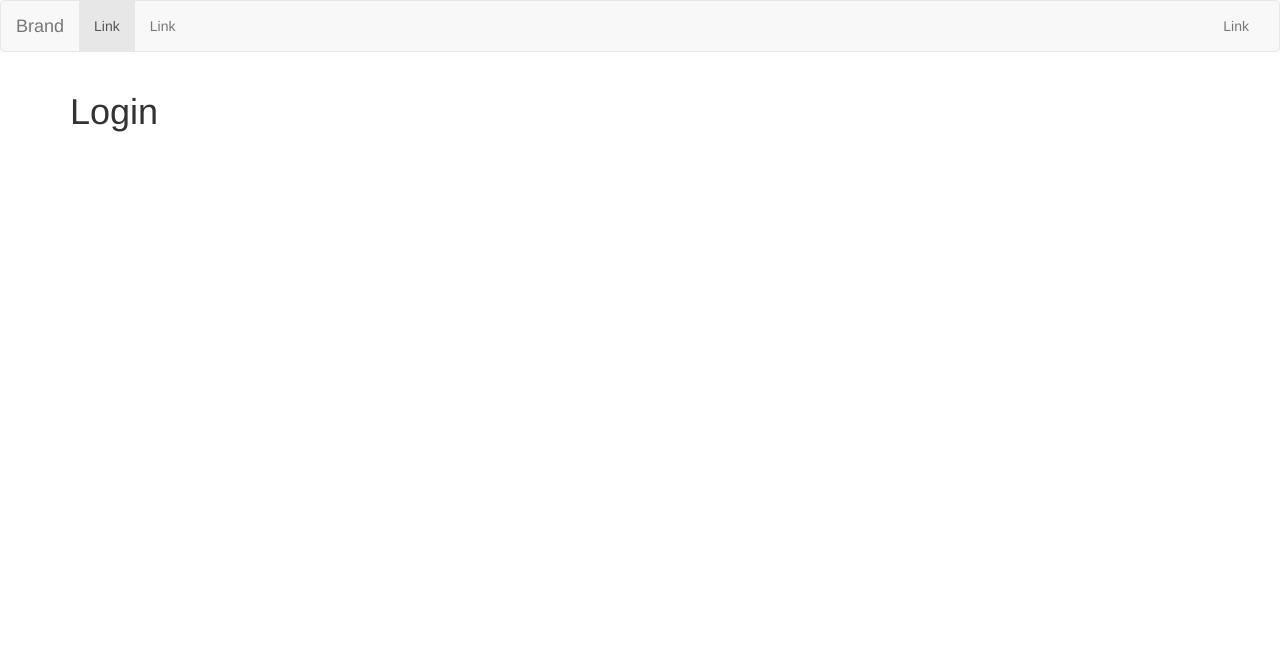
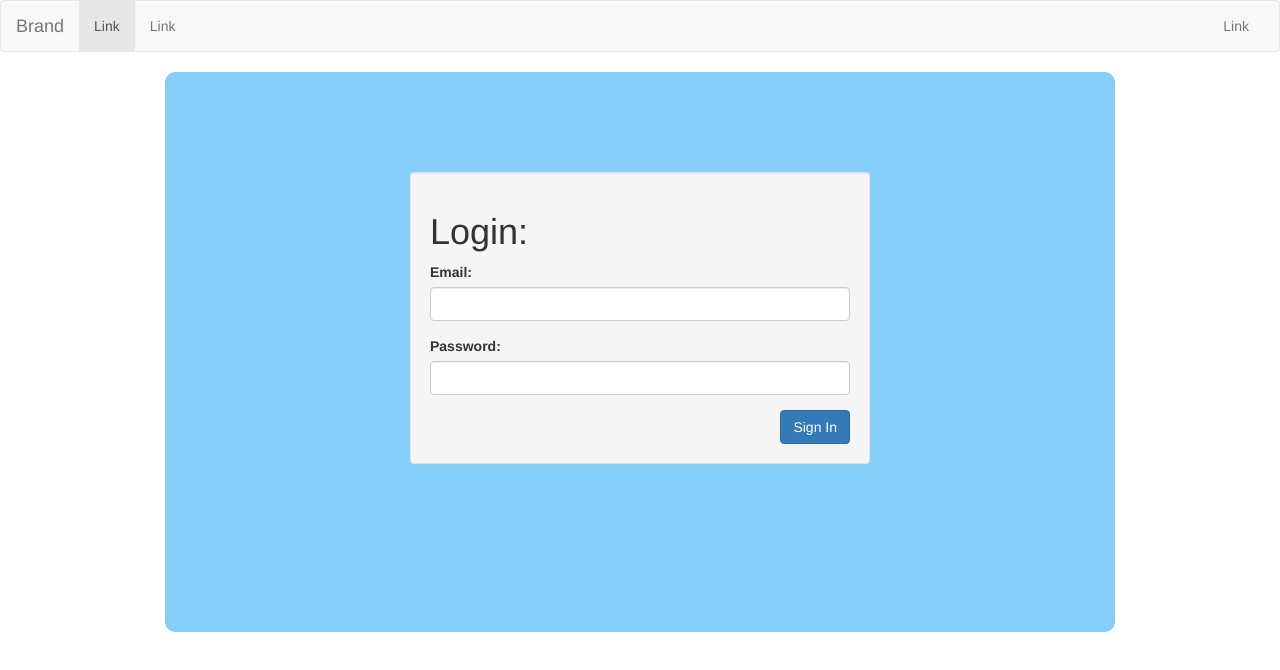
Before and after one commit to patriceFletcher4/mean_blog, a website: page public/html/index.html at #!/login in a window 1280 px wide. Drawn offline with nearby package versions, Linux system fonts and the light colour scheme; some packages are replaced by stand-ins of ours; files that its build step writes are made by us from their sources; files whose address does not match are found by name.

Commit message:
basic layout of login view

```diff
--- a/public/html/views/login.html
+++ b/public/html/views/login.html
@@ -1 +1,14 @@
-<h1>Login</h1>
+<div class="col-md-10 col-md-offset-1" style='background-color: lightskyblue; height: 40em; border-radius: 10px;'>
+  <div class="well col-md-6 col-md-offset-3" style='margin-top: 100px;'>
+    <h1>Login:</h1>
+    <div class="form-group">
+      <label>Email:</label>
+      <input type="text" class="form-control">
+    </div>
+    <div class="form-group">
+      <label>Password:</label>
+      <input type="password" class="form-control">
+    </div>
+    <button class="btn btn-primary pull-right">Sign In</button>
+  </div>
+</div>
```
